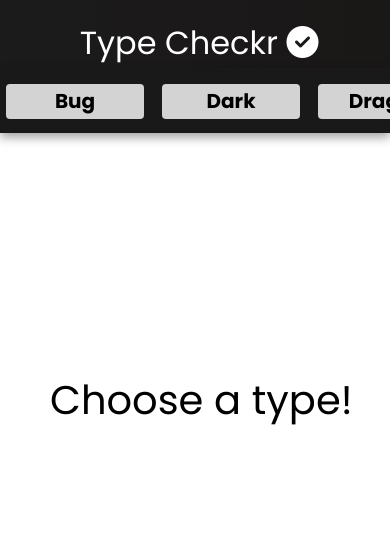
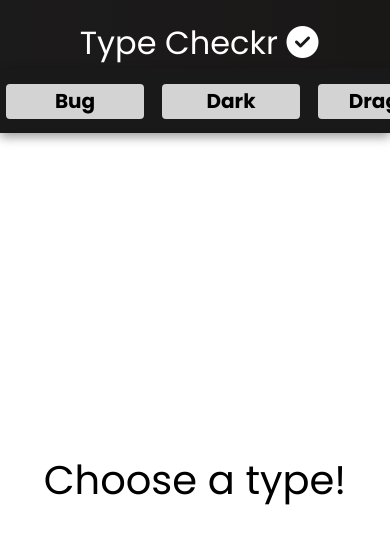
Before and after one commit to HectorDNuno/type-checker, a React (Create React App) app: page / in a window 390 px wide. Shown: the top 544 px of the page. Built offline with nearby package versions, Linux system fonts and the light colour scheme; no server answers.

Commit message:
gives better alignment to default title

```diff
--- a/src/components/types-page-components/typesPage.css
+++ b/src/components/types-page-components/typesPage.css
@@ -48,8 +48,10 @@
 
   .default-title {
     font-size: 2.5rem;
-    left: 50px;
-    width: max-content;
+    top: 45%;
+    left: 0;
+    width: 100%;
+    text-align: center;
   }
 
   .pokemon-damage-container {
```
